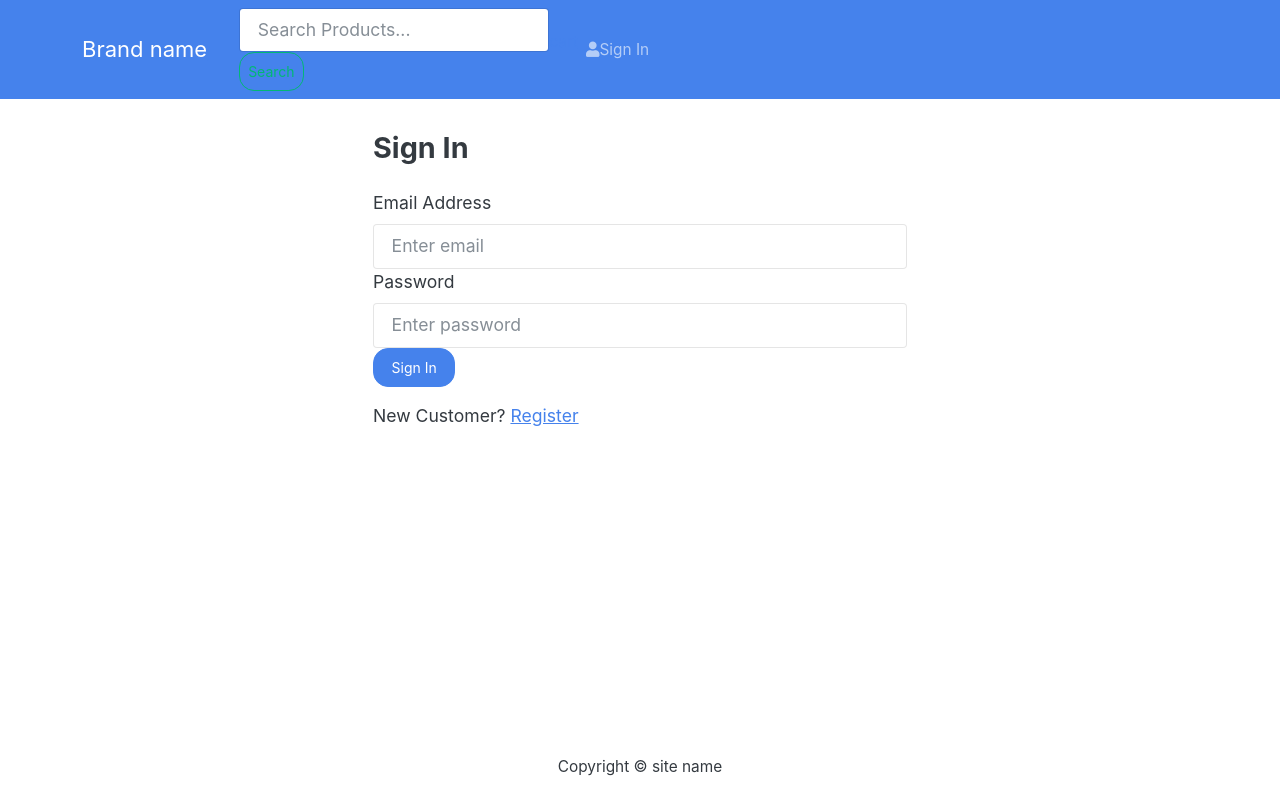
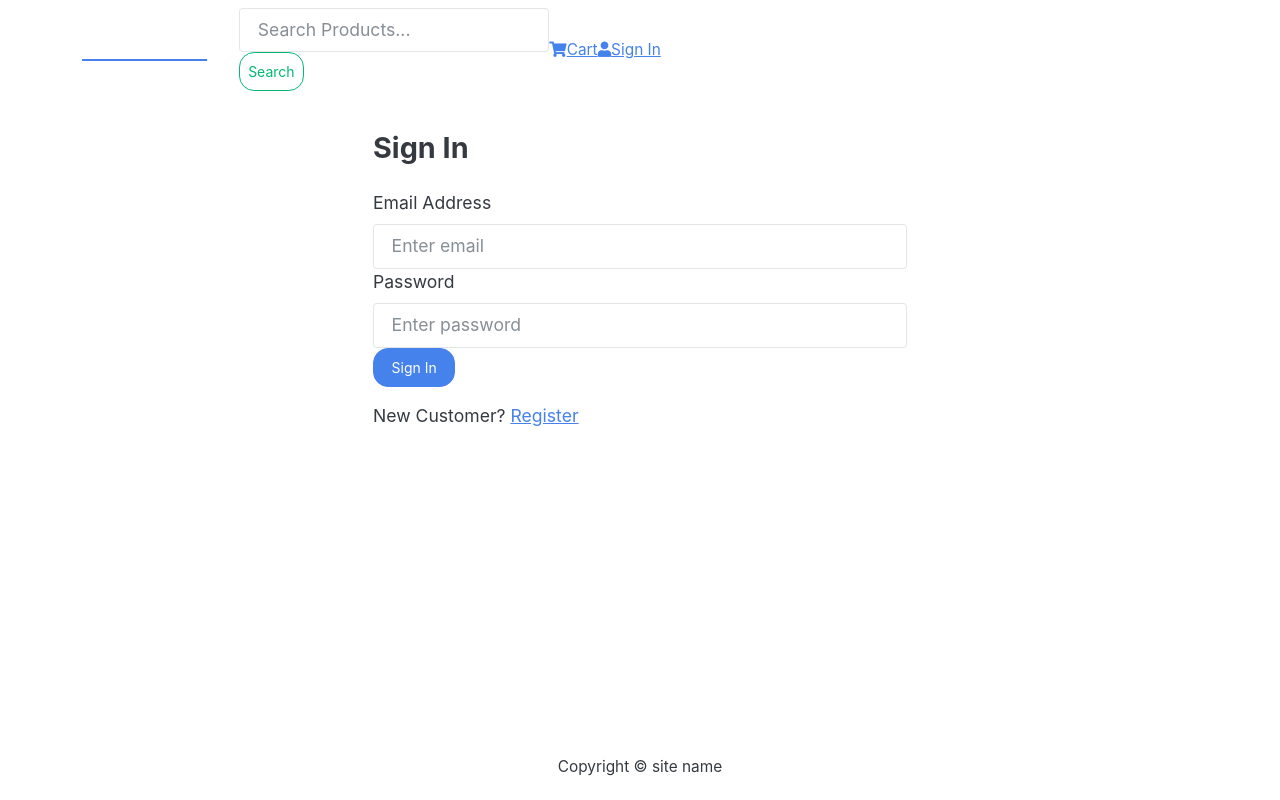
Before and after one commit to IbnRashid/e-commerce, a React (Create React App) app in the folder frontend/: page /login in a window 1280 px wide. Built offline with nearby package versions, Linux system fonts and the light colour scheme.

Commit message:
header css

```diff
--- a/frontend/src/components/Header.js
+++ b/frontend/src/components/Header.js
@@ -15,7 +15,7 @@ const Header = () => {
 	};
 	return (
 		<header>
-			<Navbar bg="primary" variant="dark" expand="lg" collapseOnSelect>
+			<Navbar bg="default" variant="dark" expand="lg" collapseOnSelect>
 			{/* <navbar> */}
 				{/* instead of link containers from bootstrap you can use link from react router and the containers are used to center the component on the page or centering it within the content and collapse on select works on the other website .*/}
 				<Container>
@@ -27,10 +27,9 @@ const Header = () => {
 						<Route render={({ history }) => <SearchBox history={history} />} />
 						<Nav className="ml-auto">
 							<Link to="/cart">
-								{/* <Nav.Link>
+								<div>
 									<i className="fas fa-shopping-cart"></i>Cart
-								</Nav.Link> */}
-								cart
+								</div>
 							</Link>
 							{userInfo ? (
 								<NavDropdown title={userInfo.name} id="username">
@@ -43,9 +42,9 @@ const Header = () => {
 								</NavDropdown>
 							) : (
 								<Link to="/login">
-									<Nav.Link>
+									<div>
 										<i className="fas fa-user"></i>Sign In
-									</Nav.Link>
+									</div>
 								</Link>
 							)}
 							{userInfo && userInfo.isAdmin && (
```
